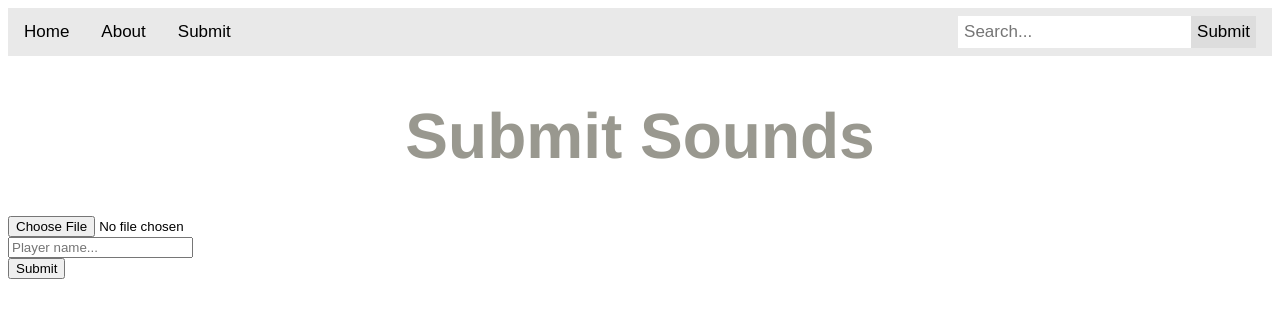
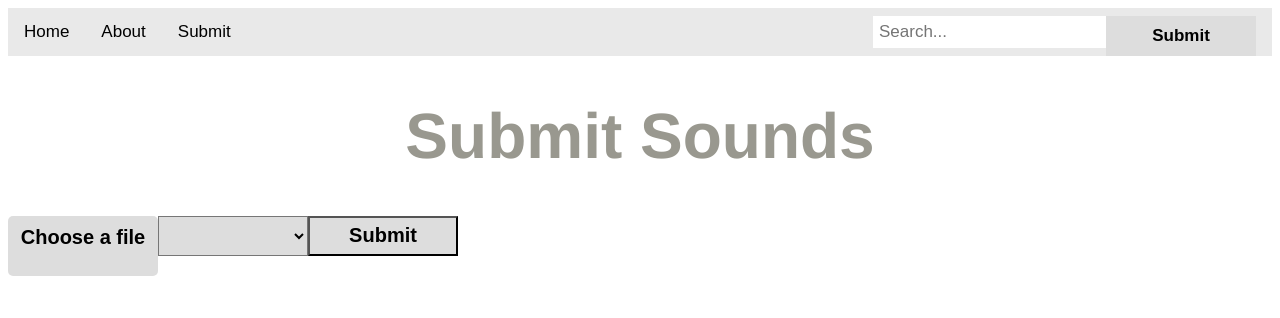
Before and after one commit to omerher/FortniteSoundboard, a Flask app: page /submit in a window 1280 px wide. Shown: the top 318 px of the page. Run offline with Flask 2, Linux system fonts and the light colour scheme; lists and menus that the app fills with data are empty; parts of the project's set-up code (start-up, migrations or seed data) failed here and were passed over.

Commit message:
added styles to submit

```diff
--- a/app.py
+++ b/app.py
@@ -36,7 +36,7 @@ def search():
 
 @app.route('/submit')
 def submit():
-    return render_template("submit.html")
+    return render_template("submit.html", players=sounds_players)
 
 @app.route('/submit-file', methods=["GET", "POST"])
 def submitfile():
--- a/static/css/main.css
+++ b/static/css/main.css
@@ -195,8 +195,46 @@ body {
     width: 100%;
     margin: 0;
     padding: 14px;
+    }
+    .header input[type=text] {
+        border: 1px solid #ccc;
+    }
 }
-.header input[type=text] {
-    border: 1px solid #ccc;
+
+.submit-container {
+    position: relative;
+    text-align: center;
 }
+
+.inputfile {
+	width: 0.1px;
+	height: 0.1px;
+	opacity: 0;
+	overflow: hidden;
+	position: absolute;
+	z-index: -1;
 }
+
+.inputfile + label {
+    display: inline-block;
+    padding: 10px 0px;
+    border-radius: 5px;
+}
+
+.inputfile + label:hover {
+    cursor: pointer;
+}
+
+.select-container {
+
+}
+
+.select-container select, option, button, label {
+    font-size: 1.25rem;
+    font-weight: 700;
+    width: 150px;
+    height: 40px;
+    background-color: #ddd;
+    float: left;
+
+}
--- a/templates/submit.html
+++ b/templates/submit.html
@@ -10,10 +10,16 @@ Submit
 
 <div class="submit-container">
     <form action="/submit-file" method="POST" enctype="multipart/form-data">
-        <input type="file" name="file" accept="audio/mp3, audio/wav">
-        <br>
-        <input type="text" placeholder="Player name..." name="name">
-        <br>
+        <input type="file" name="file" id="file" accept="audio/mp3, audio/wav" class="inputfile">
+        <label for="file" id="file-label">Choose a file</label>
+
+        <div class="select-container">
+            <select id="players-select">
+                {% for player in players %}
+                    <option value="{{player}}" style="width: getWidth();">{{player}}</option>
+                {% endfor %}
+            </select>
+        </div>
         <button type="submit">Submit</button>
     </form>
 </div>
```
Also changed, not shown: 1 other file.
